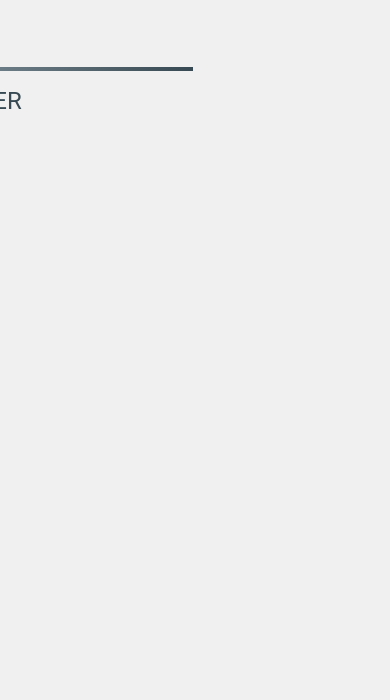
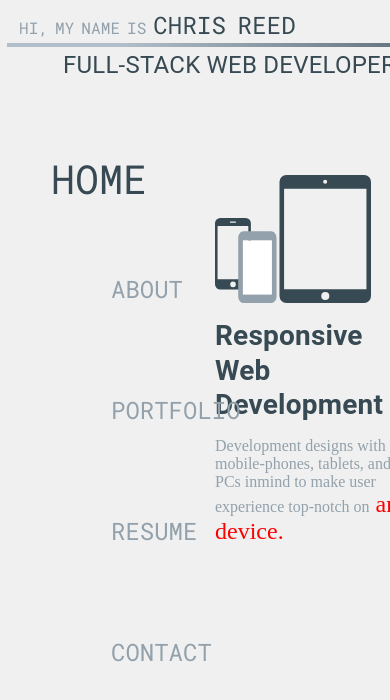
Before and after one commit to cr31293/chrisreed, a React (Create React App) app: page / in a window 390 px wide. Shown: the top 700 px of the page. Built offline with nearby package versions, Linux system fonts and the light colour scheme.

Commit message:
responsive design changes

```diff
--- a/src/components/ContentContainer/Content/About.js
+++ b/src/components/ContentContainer/Content/About.js
@@ -9,17 +9,15 @@ import CardContent from "@material-ui/core/CardContent";
 
 const useStyles = makeStyles((theme) => ({
   gridContainer: {
-    display: "flex",
+    display: "inline",
     width: "50em",
     margin: "auto",
-    float: "right",
-    marginRight: "25em",
-    marginTop: "-15em",
+    contentAlign: "center",
+
     [theme.breakpoints.down("lg")]: {
-      marginRight: "10em"
+
     },
     [theme.breakpoints.down("md")]: {
-      marginRight: "-7em"
     }
   },
   itemArea: {
@@ -31,12 +29,14 @@ const useStyles = makeStyles((theme) => ({
   root: {
     height: "25em",
     width: "50em",
-    marginTop: "10em",
-    marginLeft: "5em",
     paddingBottom: "1em",
     [theme.breakpoints.down("md")]: {
       width: "30em",
-      height: "50em"
+      height: "40em"
+    },
+    [theme.breakpoints.down("sm")]: {
+      width: "25em",
+      height: "45em"
     }
   },
   imgDiv: {
@@ -58,7 +58,20 @@ const useStyles = makeStyles((theme) => ({
     paddingRight: "2em",
   },
   adiv: {
-    width: "100%"
+    width: "100%",
+    marginLeft: "25em",
+    marginTop: "15em",
+    [theme.breakpoints.down("lg")]: {
+      marginLeft: "10em",
+    },
+    [theme.breakpoints.down("md")]: {
+      marginLeft: "5em",
+      marginTop: "10em",
+    },
+    [theme.breakpoints.down("sm")]: {
+      marginLeft: "-1em",
+      marginTop: "5em"
+    }
   }
 }));
 export default function About() {
--- a/src/components/ContentContainer/Content/Contact.js
+++ b/src/components/ContentContainer/Content/Contact.js
@@ -10,7 +10,7 @@ import './styles.css';
 
 export default function Contact() {
   // tie media queries to number of columns
-  const columns = useMedia(['(min-width: 1500px)', '(min-width: 1000px)', '(min-width: 600px)'], [5, 4, 3], 2);
+  const columns = useMedia(['(min-width: 1500px)', '(min-width: 1000px)', '(min-width: 600px)'], [2, 2, 1], 1);
   // measure width of the container element
   const [bind, { width }] = useMeasure()
   // hold items
@@ -36,7 +36,7 @@ const transitions = useTransition(gridItems, (item) => item.css, {
 })
   return (
     <>
-      <div {...bind} class="list" style={{ height: Math.max(...heights) }}>
+      <div {...bind} class="list" style={{ height: Math.max(...heights)}}>
       {transitions.map(({ item, props: { xy, ...rest }, key }) => (
         <a.div key={key} style={{ transform: xy.interpolate((x, y) => `translate3d(${x}px,${y}px,0)`), ...rest }}>
           <div style={{ backgroundImage: item.css }}>
--- a/src/components/ContentContainer/Content/Home.js
+++ b/src/components/ContentContainer/Content/Home.js
@@ -10,19 +10,21 @@ const useStyles = makeStyles((theme) => ({
   gridContainer: {
     display: "flex",
     margin: "auto",
-    marginLeft: "50em",
-    marginTop: "-8em",
+    marginLeft: "15em",
+    marginTop: "15em",
     [theme.breakpoints.down("lg")]: {
-      marginLeft: "35em",
-      marginTop: "-8em",
+      marginLeft: "3em",
+      marginTop: "15em",
     },
     [theme.breakpoints.down("md")]: {
-      marginTop: "-8em",
-      marginLeft: "22.5em",
+      marginLeft: "-2em",
+      marginTop: "15em",
 
     },
     [theme.breakpoints.down("sm")]: {
-      marginTop: "2em"
+      marginLeft: "-7.5em",
+      marginTop: "10em",
+      display: "inline"
     }
   },
   responsiveContainer: {
@@ -102,7 +104,7 @@ export default function HomePage () {
               className={classes.text}
             >
               Development designs with mobile-phones, tablets, and PCs in
-              {matchesSM ? <br /> : <br />}
+              {matchesSM ? <null /> : <br />}
               mind to make user experience top-notch on
               <span className={classes.specialText}> any device.</span>
             </Typography>
--- a/src/components/ContentContainer/Content/Portfolio.js
+++ b/src/components/ContentContainer/Content/Portfolio.js
@@ -25,19 +25,19 @@ const useStyles = makeStyles((theme) => ({
     display: "flex",
     margin: "auto",
     float: "right",
-    marginTop: "-10em",
-    marginRight: "25em",
+    marginTop: "10em",
+    marginRight: "20em",
     width: "40em",
     height: "40em",
     "& .MuiGrid-root": {
       [theme.breakpoints.down("lg")]: {
-        marginLeft: "30em",
+        marginLeft: "20em",
         width: "50em",
         height: "40em",
       },
       [theme.breakpoints.down("md")]: {
-        marginLeft: "55em",
-        marginTop: "2em",
+        marginLeft: "0em",
+        marginTop: "0em",
         width: "25em",
         height: "100%",
       }
@@ -50,17 +50,18 @@ const useStyles = makeStyles((theme) => ({
     },
   },
   itemArea: {
-    borderColor: "white",
+    borderColor: "transparent",
   },
   itemContainer: {
-    borderColor: "red",
-    [theme.breakpoints.down("md")]: {},
+    [theme.breakpoints.down("md")]: {
+
+    },
   },
   githubIcon: {
     color: "rgba(255, 255, 255, 0.54)",
     fontSize: "2rem",
     display: "inline",
-    marginTop: ".25em",
+    marginTop: "-0.1em",
     [theme.breakpoints.down("md")]: {
       fontSize: "1rem",
       marginTop: "1em",
@@ -102,7 +103,7 @@ export default function Portfolio() {
   const { size, opacity, ...rest } = useSpring({
     ref: springRef,
     config: config.default,
-    from: { size: "1%", backgroundColor: "white" },
+    from: { size: "1%", backgroundColor: "#f0f0f0" },
     to: { size: open ? "100%" : "100%", backgroundColor: "#c4cacf" },
   });
 
@@ -148,7 +149,7 @@ export default function Portfolio() {
                 <ListSubheader component="div" />
               </GridListTile>
               {data.map((tile, key, props) => (
-                <>
+
                   <GridListTile
                     className={classes.gridListTile}
                     key={tile.image}
@@ -174,8 +175,8 @@ export default function Portfolio() {
                         backgroundColor: "black",
                         opacity: ".75",
                         color: "white",
-                        height: "2.5em",
-
+                        height: "3.25em",
+                        marginTop: "0em"
                       }}
                       action={
                         <>
@@ -211,7 +212,7 @@ export default function Portfolio() {
                     }
                   ></GridListTileBar> */}
                   </GridListTile>
-                </>
+
               ))}
             </GridList>
           </animated.div>
--- a/src/components/ContentContainer/Content/Resume.js
+++ b/src/components/ContentContainer/Content/Resume.js
@@ -6,21 +6,36 @@ import CardMedia from '@material-ui/core/CardMedia';
 
 const useStyles = makeStyles((theme) => ({
   media: {
+    width: "110%",
+    marginTop: "5em",
+    marginLeft: "10em",
+    marginRight: "-16.65em",
+    display: "block",
+    [theme.breakpoints.down("lg")]: {
+      marginRight: "10em",
+      marginTop: "5em",
+      width: "70%",
+    },
     [theme.breakpoints.down("md")]: {
+      marginLeft: "5em",
+      marginTop: "5em",
+      width: "100%",
     },
-    width: "auto",
-    marginLeft: "45em",
-    marginTop: "-13em",
-    display: "flex",
-    [theme.breakpoints.down("md")]: {
-      marginLeft: "12.5em",
-      marginTop: "-9.25em",
-      width: "80%",
-    }
+    [theme.breakpoints.down("sm")]: {
+      marginLeft: "0em",
+      marginTop: "7.5em",
+      width: "100%"
+    },
   },
   adiv: {
-    width: "50em",
-    pointerEvents: "none"
+    width: "auto",
+    pointerEvents: "none",
+    padding: "0em",
+    marginRight: "50em",
+    [theme.breakpoints.down("lg")]: {
+      marginRight: "5em"
+    },
+
   }
 }));
 
--- a/src/components/ContentContainer/Content/styles.css
+++ b/src/components/ContentContainer/Content/styles.css
@@ -15,7 +15,6 @@ body,
 #root {
   overflow: auto;
   display: flex;
-  justify-content: center;
   background: #f0f0f0;
   padding: 15px;
 }
@@ -26,23 +25,27 @@ body,
     segoe ui, arial, sans-serif;
   width: 100%;
   height: 100%;
-  margin-top: 17.5em;
-  margin-left: -30em;
-  margin-right: -20em;
+  margin-top: 10em;
+  margin-left: 20em;
+  display: space-evenly;
+  margin-right: 20em;
 }
+
+
 
 .list > div {
   position: absolute;
   will-change: transform, width, height, opacity;
   padding: 15px;
-
+  height: 100%;
+  width: 5em;
 }
 
 .list > div > div {
   position: relative;
   background-size: cover;
   background-position: center center;
-  width: 25em;
+  width: 20em;
   height: 100%;
   text-transform: uppercase;
   font-size: 10px;
@@ -52,9 +55,11 @@ body,
 
 }
 
+
+
 .list > div > div > button > span > a > svg {
   color: #0B72B9;
-  height: 3em;
+  height: 100%;
   width: 3em;
   margin: 2.5em;
   margin-bottom: 1em;
--- a/src/components/Greeting/greeting.js
+++ b/src/components/Greeting/greeting.js
@@ -7,14 +7,14 @@ import Divider from "../Divider/divider";
 
 const useStyles = makeStyles((theme) => ({
   greeting: {
-    color: "#374952",
+    color: "#92a1ab",
     textTransform: "uppercase",
-    marginTop: "1em",
+    marginTop: "-.5em",
     marginLeft: "0.75em",
     fontSize: "2.5rem",
     transitionDelay: "5000",
     fontFamily: "Roboto Mono",
-    wordSpacing: -5,
+    wordSpacing: -3,
     width: "25em",
     [theme.breakpoints.down("lg")]: {
       width: "20em",
@@ -48,13 +48,14 @@ const useStyles = makeStyles((theme) => ({
   fullStackItem: {
     height: "5em",
 
+
   },
   fullStack: {
     color: "#374952",
     textTransform: "uppercase",
     fontSize: "2rem",
-    marginTop: ".5em",
-    marginLeft: "3em",
+    marginLeft: "4em",
+
     [theme.breakpoints.down("lg")]: {
       fontSize: "1.5rem",
       marginLeft: "2em"
--- a/src/pages/Nav/index.js
+++ b/src/pages/Nav/index.js
@@ -9,19 +9,6 @@ import { makeStyles, useTheme } from "@material-ui/styles";
 import Grid from "@material-ui/core/Grid";
 
 const useStyles = makeStyles((theme) => ({
-  root: {
-    "& .MuiGrid-root": {
-      width: "38em",
-      height: "10em",
-      display: "inline",
-    },
-    [theme.breakpoints.down("lg")]: {
-      "& .MuiGrid-root": {
-        width: "20em",
-        height: "8em",
-      }
-    }
-  },
   selectedInput: {
     color: "#374952",
     marginTop: "0em",
@@ -33,6 +20,9 @@ const useStyles = makeStyles((theme) => ({
     "& .MuiListItemText-root": {
       backgroundColor: "transparent",
     },
+    [theme.breakpoints.down('lg')]: {
+      fontSize: "3rem"
+    },
     [theme.breakpoints.down('md')]: {
       fontSize: "2.5rem",
       marginLeft: "-1.5em"
@@ -42,16 +32,16 @@ const useStyles = makeStyles((theme) => ({
     display: "flex",
     width: "38%",
     height: "10%",
+    marginTop: "0em"
   },
   gridContainerNav: {
     display: "flex",
     width: "30%",
     height: "100%",
+    marginRight: "3em",
   },
   navItems: {
-    width: "30em",
     height: "20em",
-    marginTop: "12em"
   },
   [theme.breakpoints.down("lg")]: {
     width: "20em"
```
Also changed, not shown: public/images/resume.png, 1 other file (tests, documents, lock files or other folders).
